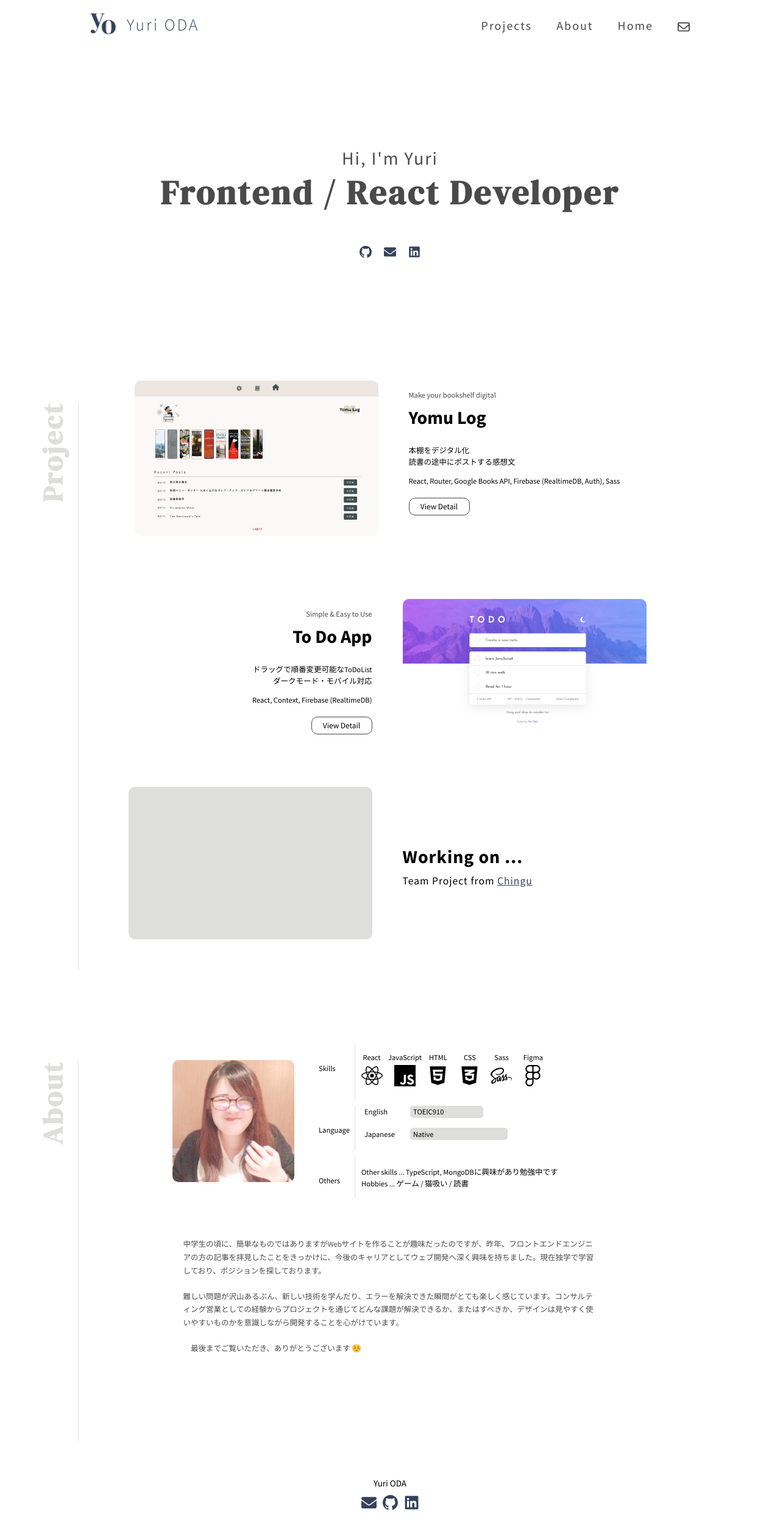
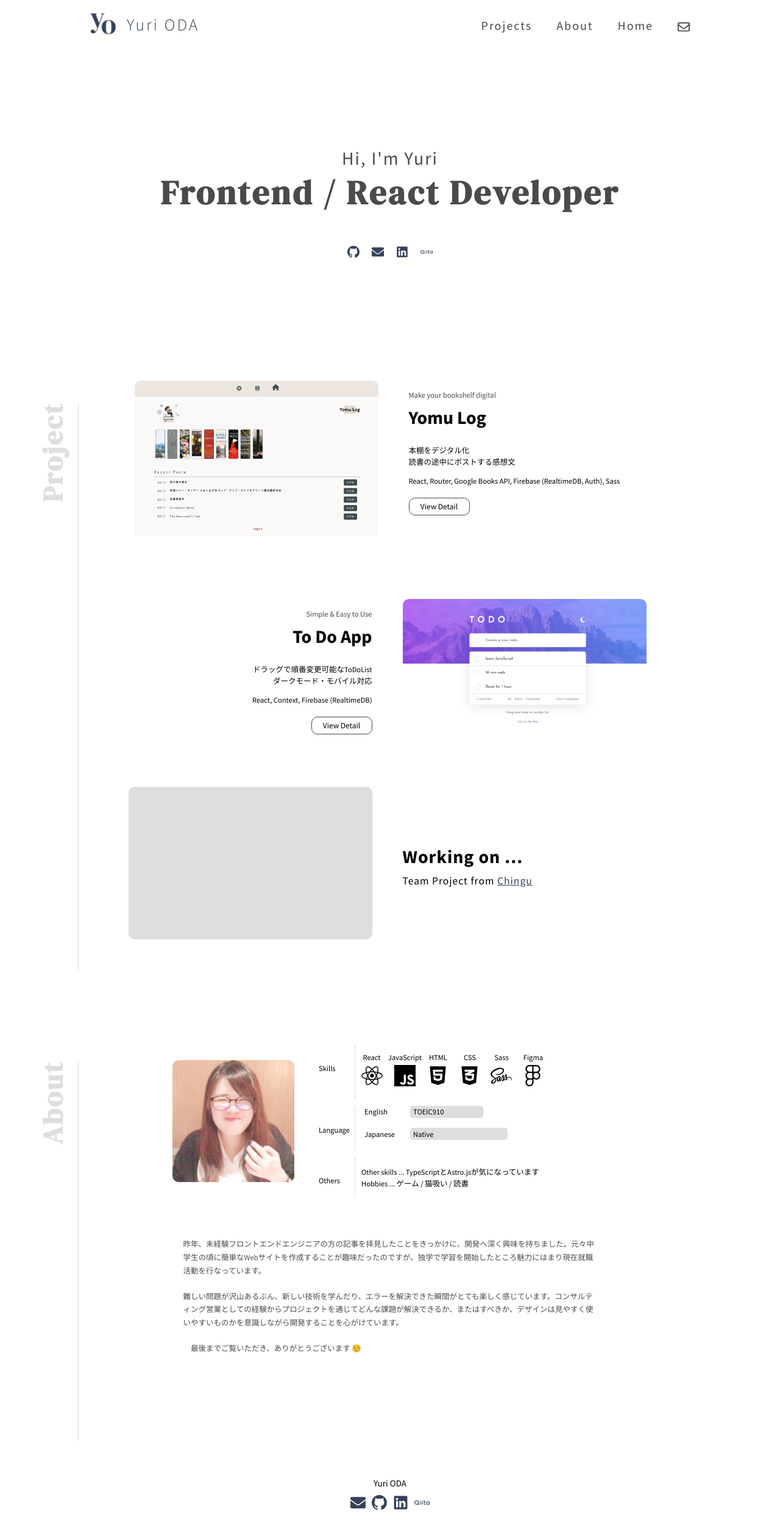
Before and after one commit to YuriOda/portfolio, a React (Create React App) app: page / in a window 1280 px wide. Shown: the whole page at 61% size. Built offline with nearby package versions, Linux system fonts and the light colour scheme.

Commit message:
add qiita

```diff
--- a/src/Component/About.js
+++ b/src/Component/About.js
@@ -66,7 +66,7 @@ const About = () => {
           <div className="about-skill-row">
             <span className="about-skill-title">Others</span>
             <div className="about-skill-others-text">
-              <p>Other skills ... TypeScript, MongoDBに興味があり勉強中です</p>
+              <p>Other skills ... TypeScriptとAstro.jsが気になっています</p>
               <p>Hobbies ... ゲーム / 猫吸い / 読書</p>
             </div>
           </div>
@@ -75,7 +75,7 @@ const About = () => {
 
       <div className="about-intro">
         <p className="margin-bottom">
-          　中学生の頃に、簡単なものではありますがWebサイトを作ることが趣味だったのですが、昨年、フロントエンドエンジニアの方の記事を拝見したことをきっかけに、今後のキャリアとしてウェブ開発へ深く興味を持ちました。現在独学で学習しており、ポジションを探しております。
+          　昨年、未経験フロントエンドエンジニアの方の記事を拝見したことをきっかけに、開発へ深く興味を持ちました。元々中学生の頃に簡単なWebサイトを作成することが趣味だったのですが、独学で学習を開始したところ魅力にはまり現在就職活動を行なっています。
         </p>
         <p className="margin-bottom">
           　難しい問題が沢山あるぶん、新しい技術を学んだり、エラーを解決できた瞬間がとても楽しく感じています。コンサルティング営業としての経験からプロジェクトを通じてどんな課題が解決できるか、またはすべきか、デザインは見やすく使いやすいものかを意識しながら開発することを心がけています。
--- a/src/Component/Footer.js
+++ b/src/Component/Footer.js
@@ -1,5 +1,6 @@
 import { GoMarkGithub } from "react-icons/go";
 import { FaLinkedin, FaEnvelope } from "react-icons/fa";
+import { SiQiita } from "react-icons/si";
 
 const Footer = () => {
   return (
@@ -22,6 +23,13 @@ const Footer = () => {
       >
         <FaLinkedin className="footer-icon" />
       </a>
+      <a
+        href="https://qiita.com/lily28"
+        target="_blank"
+        rel="noopener noreferrer"
+      >
+        <SiQiita className="footer-icon" />
+      </a>
     </section>
   );
 };
--- a/src/Component/Header.js
+++ b/src/Component/Header.js
@@ -1,6 +1,6 @@
 import { GoMarkGithub } from "react-icons/go";
-import { FaEnvelope } from "react-icons/fa";
-import { FaLinkedin } from "react-icons/fa";
+import { FaEnvelope, FaLinkedin } from "react-icons/fa";
+import { SiQiita } from "react-icons/si";
 
 const Header = () => {
   return (
@@ -28,6 +28,13 @@ const Header = () => {
         >
           <FaLinkedin className="header-icon" />
         </a>
+        <a
+          href="https://qiita.com/lily28"
+          target="_blank"
+          rel="noopener noreferrer"
+        >
+          <SiQiita className="header-icon" />
+        </a>
       </div>
     </section>
   );
```
